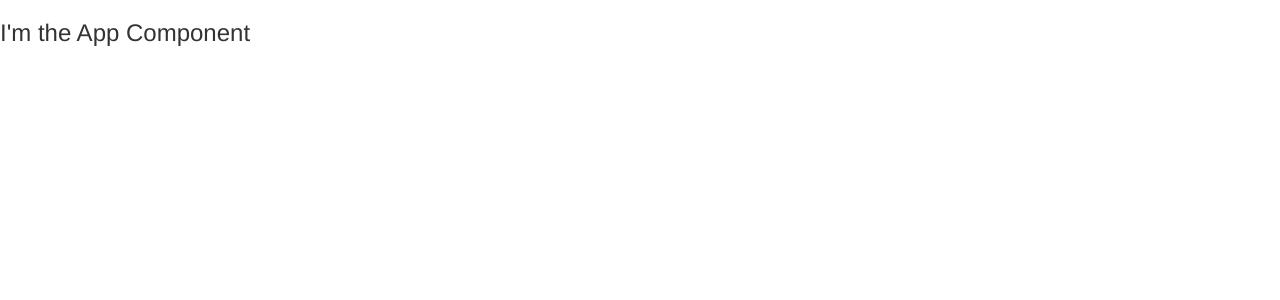
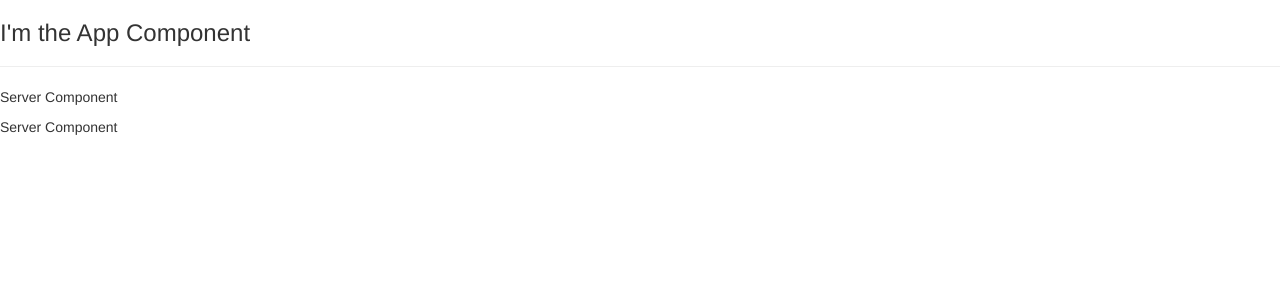
Before and after one commit to nccandiotti/angular-the-complete-guide, an Angular app: page / in a window 1280 px wide. Shown: the top 300 px of the page. Built offline with nearby package versions, Linux system fonts and the light colour scheme.

Commit message:
added component with ng g c, readme

```diff
--- a/src/app/app.component.html
+++ b/src/app/app.component.html
@@ -1,3 +1,5 @@
 <!-- <input type="text" [(ngModel)]="name" />
 <p>{{ name }}</p> -->
 <h3>I'm the App Component</h3>
+<hr />
+<app-servers></app-servers>
--- a/src/app/app.module.ts
+++ b/src/app/app.module.ts
@@ -4,9 +4,10 @@ import { FormsModule } from '@angular/forms';
 
 import { AppComponent } from './app.component';
 import { ServerComponent } from './server/server.component';
+import { ServersComponent } from './servers/servers.component';
 
 @NgModule({
-  declarations: [AppComponent, ServerComponent],
+  declarations: [AppComponent, ServerComponent, ServersComponent],
   imports: [BrowserModule, FormsModule],
   providers: [],
   bootstrap: [AppComponent],
--- /dev/null
+++ b/src/app/servers/servers.component.html
@@ -0,0 +1,2 @@
+<app-server></app-server>
+<app-server> </app-server>
--- /dev/null
+++ b/src/app/servers/servers.component.ts
@@ -0,0 +1,15 @@
+import { Component, OnInit } from '@angular/core';
+
+@Component({
+  selector: 'app-servers',
+  templateUrl: './servers.component.html',
+  styleUrls: ['./servers.component.css']
+})
+export class ServersComponent implements OnInit {
+
+  constructor() { }
+
+  ngOnInit(): void {
+  }
+
+}
```
Also changed, not shown: src/app/servers/servers.component.css (added), 2 other files (tests, documents, lock files or other folders).
